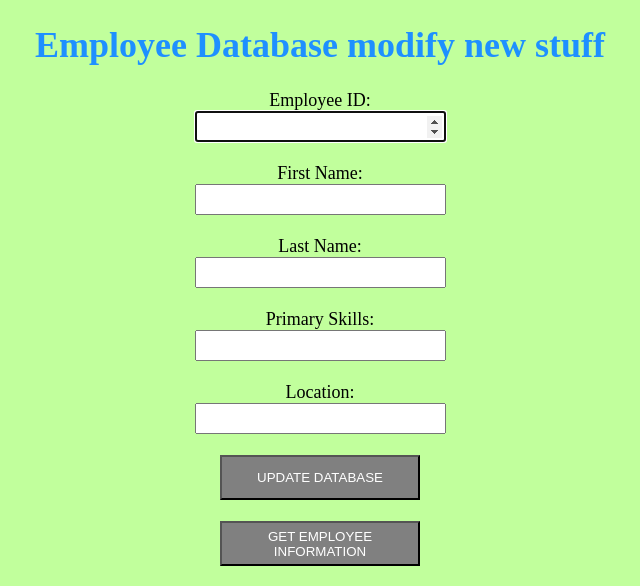
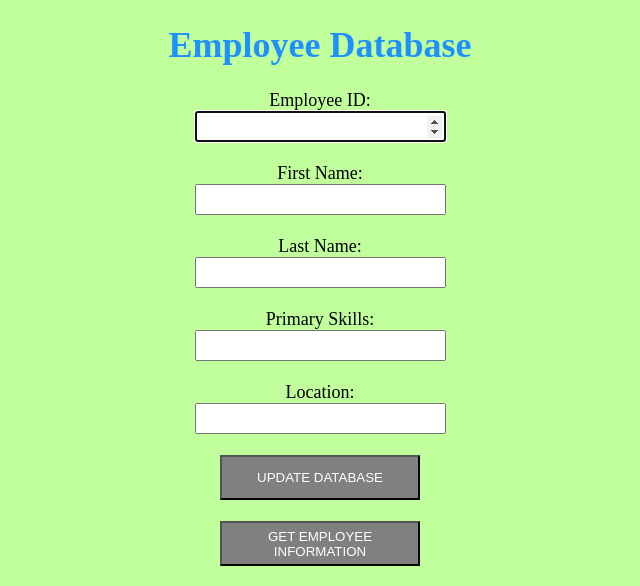
Before and after one commit to nisalikularatne/CLO835-Assignment-Kubernetes, a Flask app: page /blue in a window 1280 px wide. Shown: the top 586 px of the page, without its empty margins (320-960 px from the left). Run offline with Flask 2, Linux system fonts and the light colour scheme.

Commit message:
change in workflow

```diff
--- a/application/templates/addemp.html
+++ b/application/templates/addemp.html
@@ -6,7 +6,7 @@
 <center>
 	<font color="black" size="4" style="font-family: avenir">
 
-		<h1 style="color: DodgerBlue">Employee Database modify new stuff</h1>
+		<h1 style="color: DodgerBlue">Employee Database</h1>
 		<body style="background: {{ color }};" >
 
 			<form action="/addemp" autocomplete="on" method = "POST" enctype="multipart/form-data">
```
